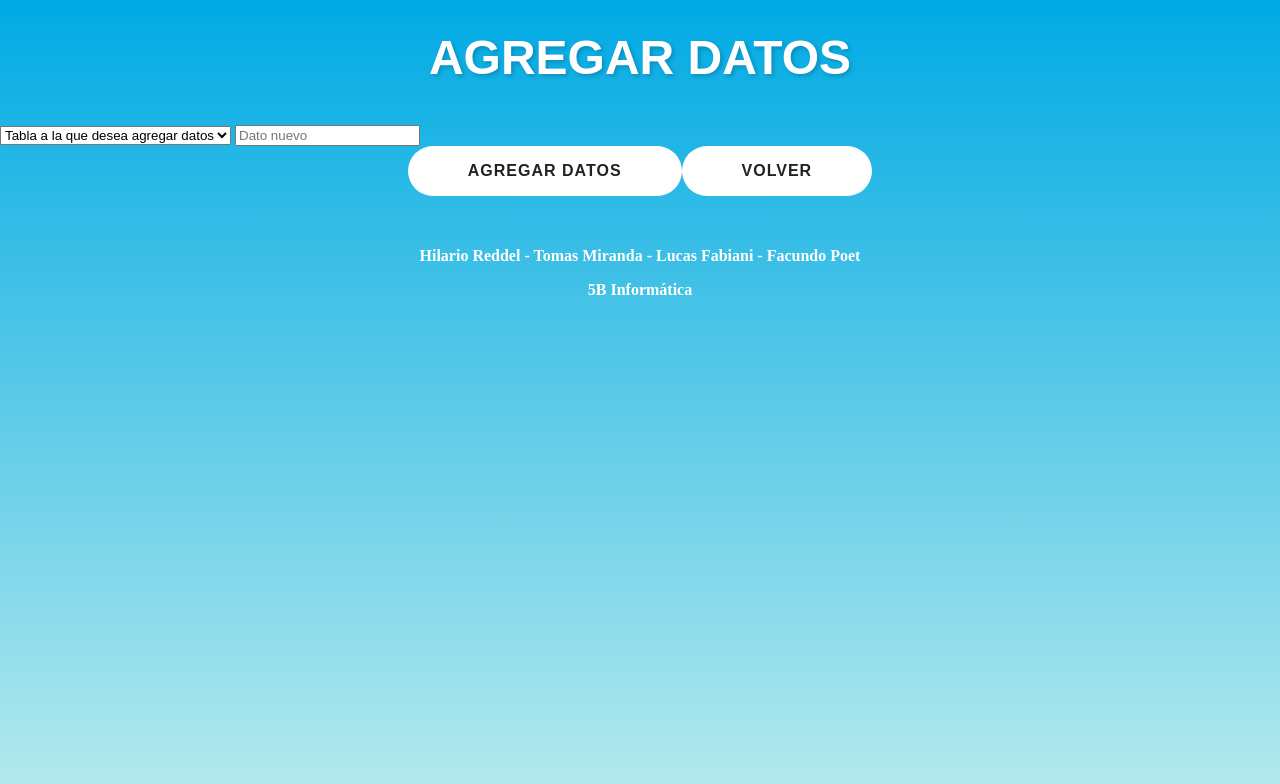
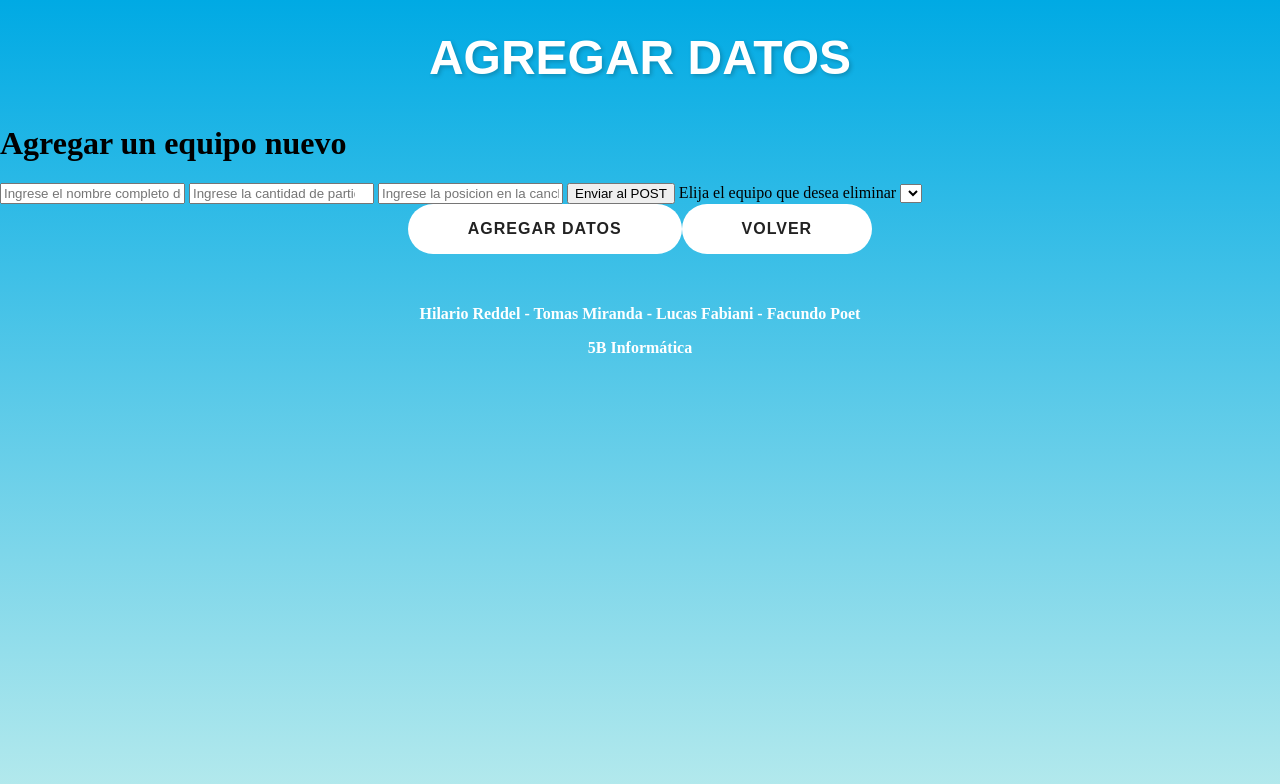
Before and after one commit to PioIX/2026_TPIN1_G17, a plain HTML site: page Frontend/adddata.html in a window 1280 px wide. Drawn offline with Linux system fonts and the light colour scheme.

Commit message:
agregue dom

```diff
--- a/Frontend/adddata.html
+++ b/Frontend/adddata.html
@@ -14,15 +14,19 @@
 
         <div class="bloque-inputs">
 
-            <select id="selectTablaAgregar" class="input-blanco">
-                <option value="" disabled selected hidden>Tabla a la que desea agregar datos</option>
-                <option value="jugadores">Jugadores de la Scaloneta</option>
-                <option value="usuarios">Usuarios del Sistema</option>
-            </select>
+            <h1>Agregar un equipo nuevo</h1>
+                <input id="ingresoJugadorNuevo" placeholder="Ingrese el nombre completo del jugador" type="text"/>
+                <input id="ingresoCantidadDePartidos" placeholder="Ingrese la cantidad de partidos jugados" type="number" />
+                <input id="ingresoPosicionEnLaCancha" placeholder="Ingrese la posicion en la cancha" type="text" />
+            <button onclick="tomarDatos()">Enviar al POST</button>
 
-            <input type="text" id="inputDatoNuevo" class="input-blanco" placeholder="Dato nuevo">
+            <label>Elija el equipo que desea eliminar </label>
+            <select id="selectEquipos"></select>
 
-        </div>
+
+
+
+
 
         <div class="bloque-botones">
             <button id="btnEnviarAgregar" class="btn-blanco">AGREGAR DATOS</button>
```
Also changed, not shown: Frontend/game.html (+1 -1 lines), Frontend/index.html (+6 -2 lines), Frontend/modifydata.html (+3 -2 lines), Frontend/scripts/dom.js (+11 -0 lines), Frontend/scripts/logic.js (+77 -0 lines), Frontend/styles/styles.css (line endings or trailing spaces).
